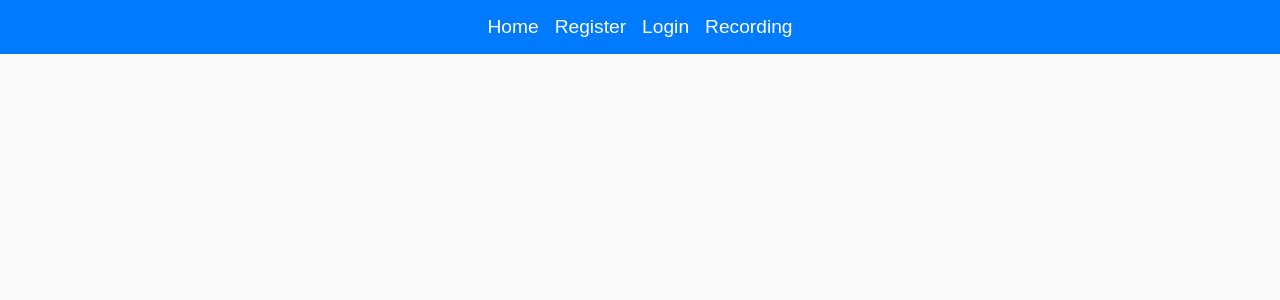
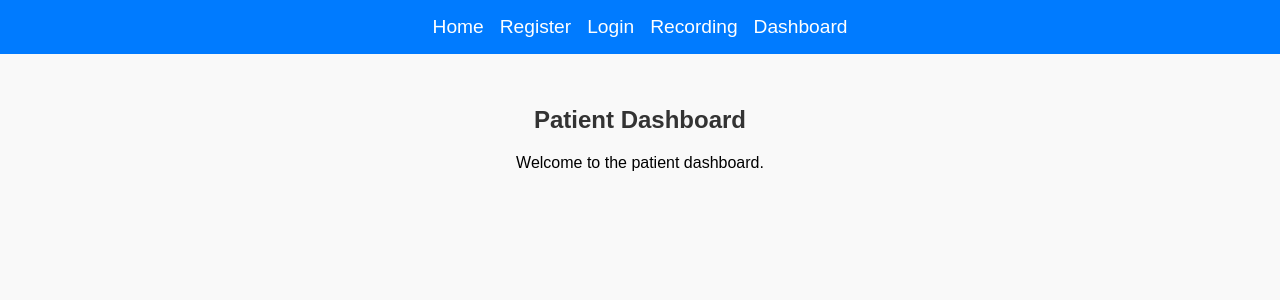
Before and after one commit to Matan2302/TherapyAI, a React (Create React App) app: page /dashboard in a window 1280 px wide. Shown: the top 300 px of the page. Built offline with nearby package versions, Linux system fonts and the light colour scheme.

Commit message:
Added Patient Dashboard
Omer first tryout to interact with the code,added new page that in the future will be implemented to the patient dashboard.

```diff
--- a/src/App.js
+++ b/src/App.js
@@ -3,6 +3,7 @@ import { BrowserRouter as Router, Routes, Route, Link } from "react-router-dom";
 import RegistrationPage from "./components/RegistrationPage";
 import LoginPage from "./components/LoginPage";
 import RecordingPage from "./components/RecordingPage";
+import PatientDashboard from "./components/PatientDashboard";
 
 const App = () => {
   return (
@@ -14,6 +15,7 @@ const App = () => {
           <Link to="/register" className="nav-link">Register</Link>
           <Link to="/login" className="nav-link">Login</Link>
           <Link to="/recording" className="nav-link">Recording</Link>
+          <Link to="/dashboard" className="nav-link">Dashboard</Link>
         </nav>
 
         {/* Page Content */}
@@ -23,6 +25,7 @@ const App = () => {
             <Route path="/register" element={<RegistrationPage />} />
             <Route path="/login" element={<LoginPage />} />
             <Route path="/recording" element={<RecordingPage />} />
+            <Route path="/dashboard" element={<PatientDashboard />} />
           </Routes>
         </div>
       </div>
--- /dev/null
+++ b/src/components/PatientDashboard.jsx
@@ -0,0 +1,12 @@
+import React from "react";
+
+const PatientDashboard = () => {
+  return (
+    <div>
+      <h2>Patient Dashboard</h2>
+      <p>Welcome to the patient dashboard.</p>
+    </div>
+  );
+};
+
+export default PatientDashboard;
```
